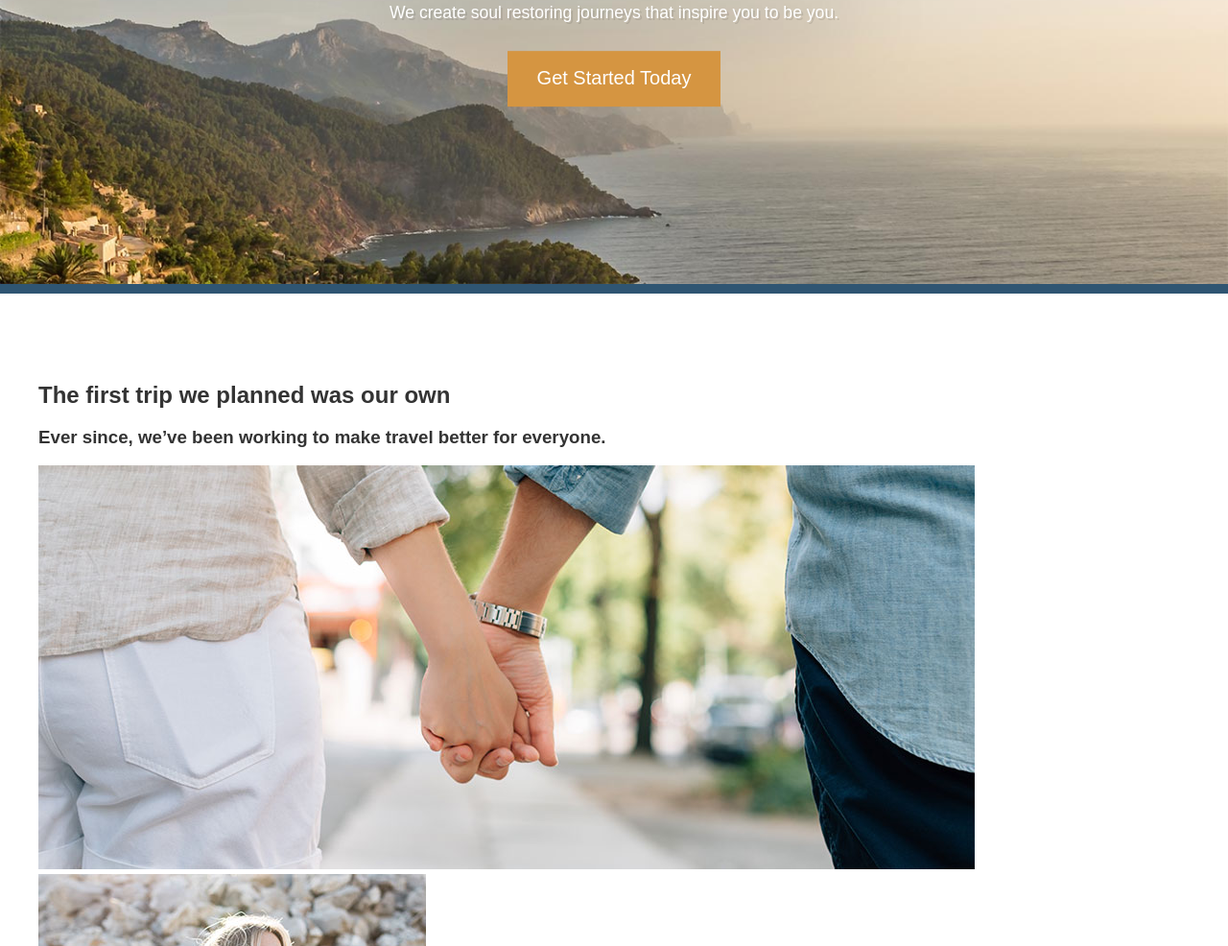
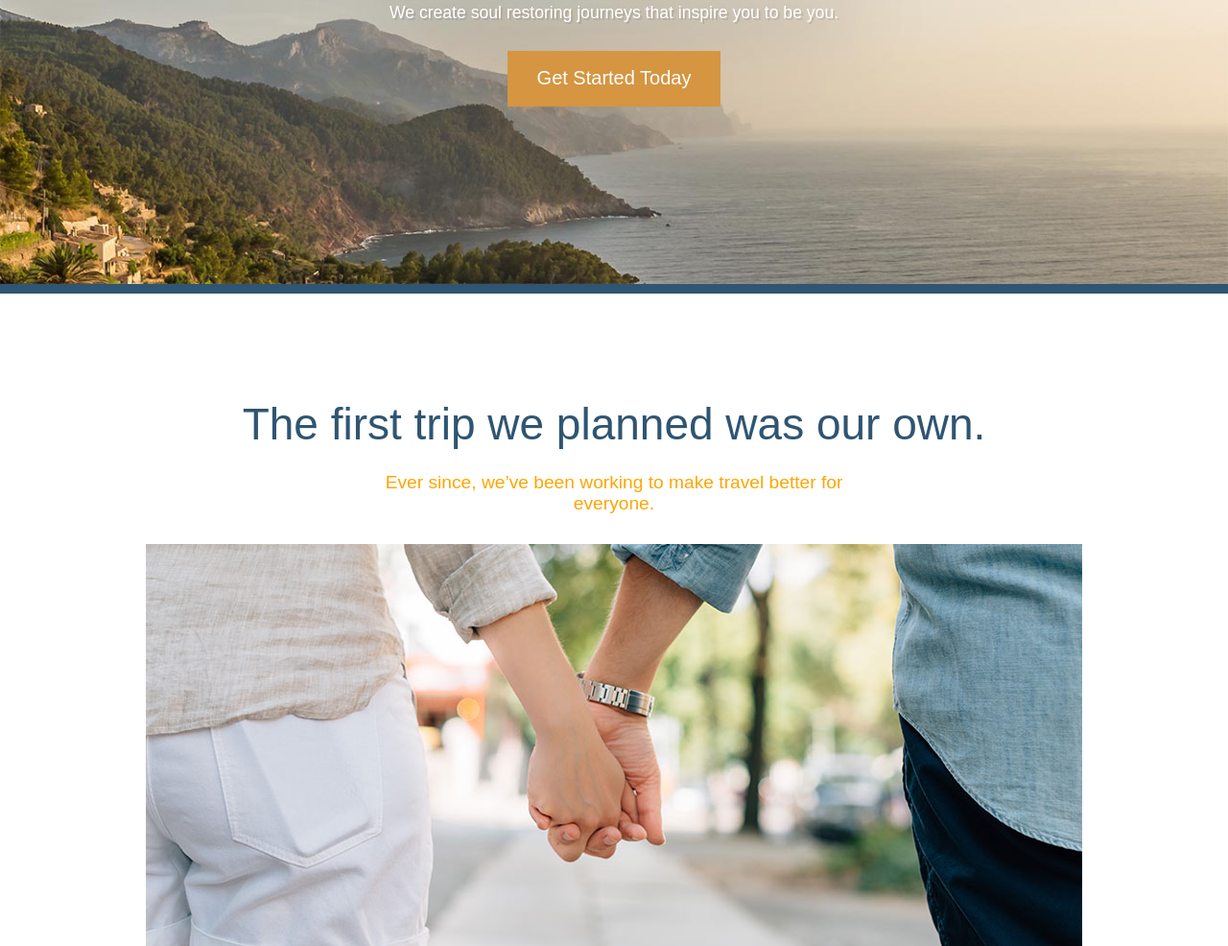
Before and after one commit to Cnfc/travel-site, a website: page app/index.html in a window 1280 px wide. Shown: the part 474-1460 px from the top of the page at 96% size. Drawn offline with Linux system fonts and the light colour scheme.

Commit message:
add headline block

```diff
--- /dev/null
+++ b/app/assets/styles/modules/_headline.css
@@ -0,0 +1,63 @@
+.headline {
+font-size: 1.9rem;
+  font-weight: 300;
+
+  color: $mainBlue;
+
+  @mixin atSmall {
+    font-size: 2.875rem;
+  }
+
+  &--centered {
+    text-align: center;
+  }
+
+  &--orange {
+    color: orange;
+  }
+  &--small {
+    font-size: 1.2rem;
+
+    @mixin atSmall {
+      font-style: 1.875rem;
+    }
+  }
+  &--narrow {
+    max-width: 500px;
+    margin-left: auto;
+    margin-right: auto;
+  }
+
+  &--light {
+    font-weight: 100;
+  }
+  strong{
+    font-weight: 400;
+  }
+  &--b-margin-small {
+    margin-bottom: .5em;
+  }
+
+  &--b-margin-large {
+    margin-bottom: 1.6em;
+  }
+}
+
+
+
+
+
+
+
+
+
+
+
+
+
+/*
+<picture>
+  <source sizes="404px" srcset="assets/images/our-start.jpg 404w, assets/images/our-start-hi-dpi.jpg 808w" media="(min-width: 1020px)">
+  <source sizes="320px" srcset="assets/images/our-start-portrait-i.jpg 382w, assets/images/our-start-hi-dpi-i.jpg 764w" media="(min-width: 800px)">
+  <img srcset="assets/images/our-start-landscape.jpg 800w, assets/images/our-start-landscape-hi-dpi.jpg 1600w" alt="Our founder">
+</picture>*/
--- a/app/assets/styles/modules/_page-section.css
+++ b/app/assets/styles/modules/_page-section.css
@@ -1,5 +1,10 @@
 .page-section {
-  padding: 4.5rem 0;
+  padding: 1.2rem 0;
+
+  @mixin atMedium {
+    padding: 4.5rem 0;
+  }
+
 
   &--blue {
     background: $mainBlue;
--- a/app/assets/styles/modules/_wrapper.css
+++ b/app/assets/styles/modules/_wrapper.css
@@ -4,4 +4,16 @@
   max-width: 1200px;
   margin-left: auto;
   margin-right: auto;
+
+  &--medium {
+    max-width: 976px;
+
+  }
+
+
+  .wrapper {
+    padding-left: 0;
+    padding-right: 0;
+
 }
+}
--- a/app/assets/styles/styles.css
+++ b/app/assets/styles/styles.css
@@ -6,3 +6,4 @@
 @import "modules/_btn";
 @import "modules/_wrapper";
 @import "modules/_page-section";
+@import "modules/_headline";
--- a/app/index.html
+++ b/app/index.html
@@ -40,36 +40,26 @@
   </div>
 
   <div id="our-beginning" class="page-section">
+    <div class="wrapper wrapper--medium">
+      <h2 class="headline headline--centered headline--light headline--b-margin-small">The first trip we planned <strong>was our own.</strong></h2>
+      <h3 class="headline headline--centered headline--orange headline--small headline--narrow headline--light headline--b-margin-large">Ever since, we&rsquo;ve been working to make travel <strong>better for everyone.</strong></h3>
         <div class="wrapper">
-      <h2>The first trip we planned was our own</h2>
-      <h3>Ever since, we&rsquo;ve been working to make travel <strong>better for everyone.</strong></h3>
-      <div>
           <img sizes="(min-width: 970px) 976px, 100vw" srcset="assets/images/first-trip-low-res.jpg 565w, assets/images/first-trip.jpg 976w, assets/images/first-trip-hi-dpi.jpg 1952w" alt="Couple walking down a street.">
         </div>
+        <img srcset="assets/images/our-start-landscape.jpg 800w, assets/images/our-start-landscape-hi-dpi.jpg 1600w" alt="Our founder">
 
-      <div >
-        <div>
-          <picture>
-            <source sizes="404px" srcset="assets/images/our-start.jpg 404w, assets/images/our-start-hi-dpi.jpg 808w" media="(min-width: 1020px)">
-            <source sizes="320px" srcset="assets/images/our-start-portrait-i.jpg 382w, assets/images/our-start-hi-dpi-i.jpg 764w" media="(min-width: 800px)">
-            <img srcset="assets/images/our-start-landscape.jpg 800w, assets/images/our-start-landscape-hi-dpi.jpg 1600w" alt="Our founder">
-          </picture>
-        </div>
-        <div class="row__medium-8 row__medium-8--smaller">
-          <div class="generic-content-container">
         <h2 class="headline headline--no-t-margin">Here&rsquo;s how we got started&hellip;</h2>
         <p>Lorem ipsum dolor sit amet, consectetur adipisicing elit, sed do eiusmod tempor incididunt ut labore et dolore magna aliqua. Ut enim ad minim veniam, <a href="#">quis nostrud exercitation</a> ullamco laboris nisi ut aliquip ex ea commodo consequat. Duis aute irure dolor in reprehenderit in voluptate velit esse cillum dolore eu fugiat nulla pariatur. Excepteur sint occaecat cupidatat non proident, sunt in culpa qui officia deserunt mollit anim id est laborum.</p>
         <p>Duis aute irure dolor in <strong>reprehenderit in</strong> voluptate velit esse cillum dolore eu fugiat nulla pariatur. Excepteur sint occaecat cupidatat non proident, sunt in culpa qui officia deserunt mollit anim id est laborum. Lorem ipsum dolor sit amet, consectetur adipisicing elit, sed do eiusmod tempor incididunt ut labore et dolore magna aliqua.</p>
         <p>Duis aute irure dolor in reprehenderit in voluptate velit esse cillum dolore eu fugiat nulla pariatur. Excepteur sint occaecat cupidatat non proident, sunt in culpa qui officia deserunt mollit anim id est laborum velit esse cillum <strong>dolore eu fugiat.</strong></p>
-          </div>
-        </div>
-      </div>
+
       </div>
     </div>
 
+
   <div id="features" class="page-section page-section--blue">
     <div class="wrapper">
-      <h2 ><img src="assets/images/icons/star.svg">Our <strong>Features</strong></h2>
+      <h2><img src="assets/images/icons/star.svg">Our <strong>Features</strong></h2>
 
       <div >
         <div>
--- a/app/temp/styles/styles.css
+++ b/app/temp/styles/styles.css
@@ -562,11 +562,91 @@ img {
   margin-right: auto;
 }
 
+.wrapper--medium {
+    max-width: 976px;
+
+  }
+
+.wrapper .wrapper {
+    padding-left: 0;
+    padding-right: 0;
+
+}
+
 .page-section {
-  padding: 4.5rem 0;
+  padding: 1.2rem 0;
 }
+
+@media (min-width: 800px) {
+
+.page-section {
+    padding: 4.5rem 0
+}
+  }
 
 .page-section--blue {
     background: #2f5572;
     color: #fff;
   }
+
+.headline {
+font-size: 1.9rem;
+  font-weight: 300;
+
+  color: #2f5572;
+}
+
+@media (min-width: 530px) {
+
+.headline {
+    font-size: 2.875rem
+}
+  }
+
+.headline--centered {
+    text-align: center;
+  }
+
+.headline--orange {
+    color: orange;
+  }
+
+.headline--small {
+    font-size: 1.2rem;
+  }
+
+@media (min-width: 530px) {
+
+.headline--small {
+      font-style: 1.875rem
+  }
+  }
+
+.headline--narrow {
+    max-width: 500px;
+    margin-left: auto;
+    margin-right: auto;
+  }
+
+.headline--light {
+    font-weight: 100;
+  }
+
+.headline strong{
+    font-weight: 400;
+  }
+
+.headline--b-margin-small {
+    margin-bottom: .5em;
+  }
+
+.headline--b-margin-large {
+    margin-bottom: 1.6em;
+  }
+
+/*
+<picture>
+  <source sizes="404px" srcset="assets/images/our-start.jpg 404w, assets/images/our-start-hi-dpi.jpg 808w" media="(min-width: 1020px)">
+  <source sizes="320px" srcset="assets/images/our-start-portrait-i.jpg 382w, assets/images/our-start-hi-dpi-i.jpg 764w" media="(min-width: 800px)">
+  <img srcset="assets/images/our-start-landscape.jpg 800w, assets/images/our-start-landscape-hi-dpi.jpg 1600w" alt="Our founder">
+</picture>*/
```
Lines whose indentation alone changed are shown as unchanged.
